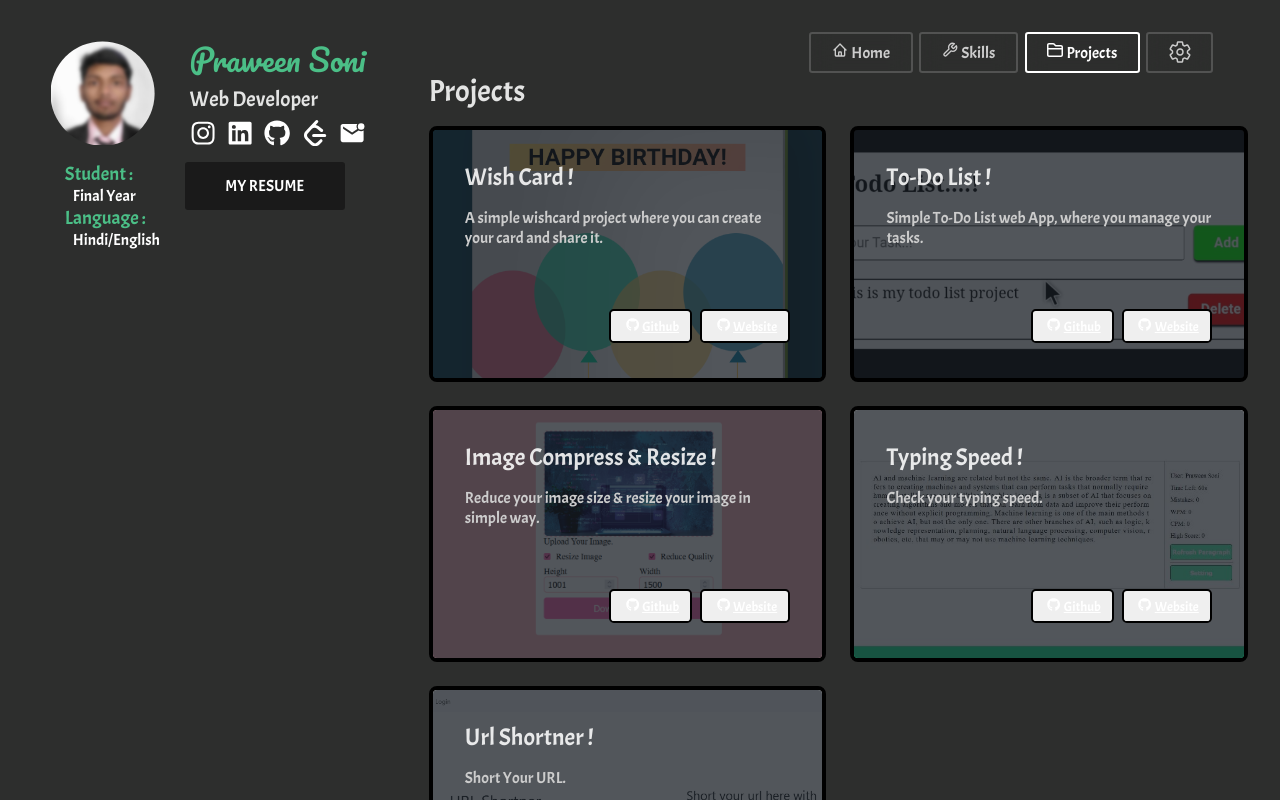
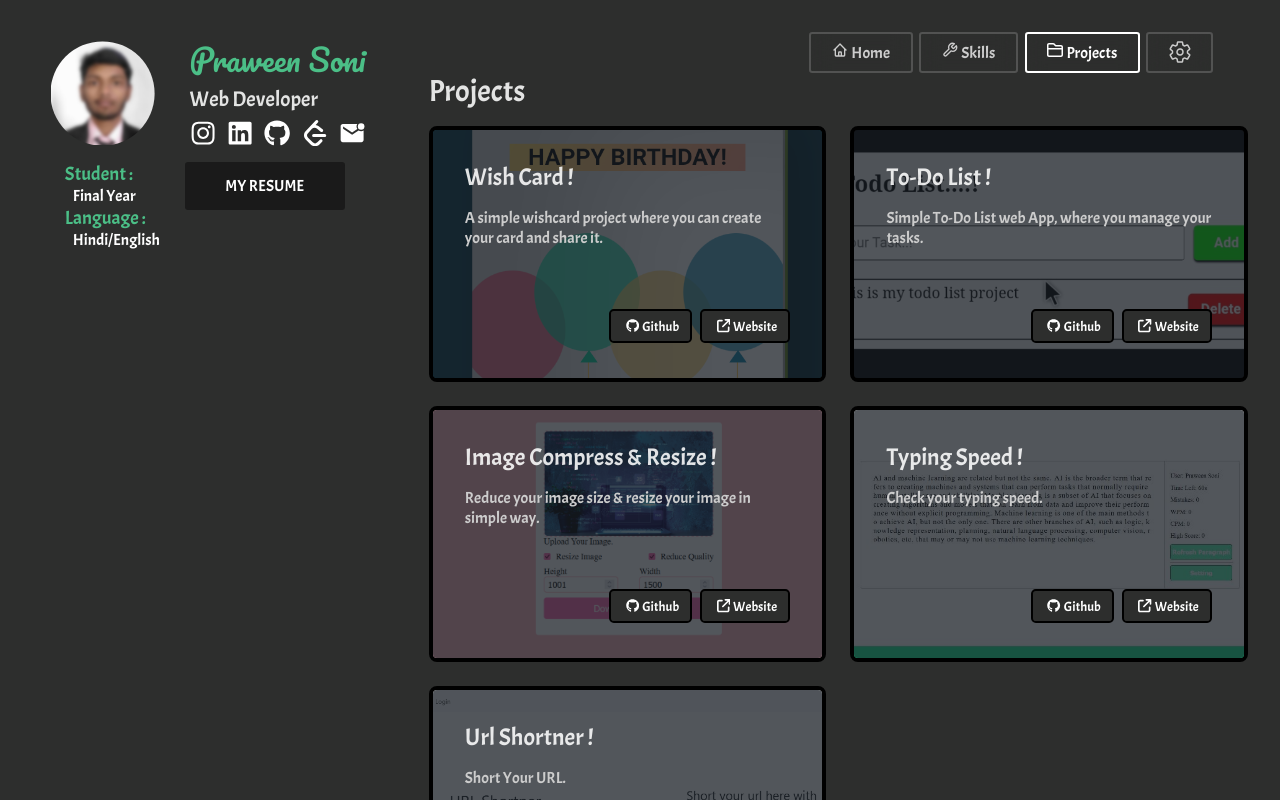
Before and after one commit to PraweenSoni/Portfolio, a React (Vite) app: page / in a window 1280 px wide. Both pictures are taken after a click on the button "Projects". Shown: the top 800 px of the page. Built offline with nearby package versions, Linux system fonts and the light colour scheme; a web font is replaced by a local one.

Commit message:
minor changes

```diff
--- a/src/components/Navbar.jsx
+++ b/src/components/Navbar.jsx
@@ -85,7 +85,7 @@ const Navbar = ({ setActiveSection }) => {
               <div className="stheme">
                 <p>Theme</p>
                 <div>System Default</div>
-                <div>Dark Mode</div>
+                <div className="TActive">Dark Mode</div>
                 <div>Light Mode</div>
               </div>
             </div>
--- a/src/components/Sections.jsx
+++ b/src/components/Sections.jsx
@@ -81,7 +81,7 @@ const ProfileCard = () => {
             <a
               title="Mail"
               aria-label="Mail"
-              href="mailto:ask.psoni@gmail.com"
+              href="mailto:ask.psoni@gmail.com?subject=Feedback%20from%20portfolio&body=Hi,%0A%0A"
               className="mail"
             >
               <IoMdMailUnread />
--- a/src/index.css
+++ b/src/index.css
@@ -14,13 +14,13 @@
   text-rendering: optimizeLegibility;
   -webkit-font-smoothing: antialiased;
   -moz-osx-font-smoothing: grayscale;
-  font-family: "Acme", sans-serif;
 }
 
 * {
   margin: 0;
   padding: 0;
   box-sizing: border-box;
+  font-family: 'Acme', sans-serif;
 }
 
 /* .HomeSec{
--- a/src/pages/ProjectCard.jsx
+++ b/src/pages/ProjectCard.jsx
@@ -1,5 +1,6 @@
+import "../styles/ProjectCard.css";
 import { FaGithub } from "react-icons/fa";
-import "../styles/ProjectCard.css";
+import { FaArrowUpRightFromSquare } from "react-icons/fa6";
 
 const ProjectCard = (props) => {
   return (
@@ -15,7 +16,7 @@ const ProjectCard = (props) => {
         <p>{props.projectDetails.desc}</p>
         <div className="project-card-actions">
           <button className="project-btn"><a href={props.projectDetails.gLink} target="_blank"><FaGithub />Github</a></button>
-          <button className="project-btn"><a href={props.projectDetails.lLink} target="_blank"><FaGithub />Website</a></button>
+          <button className="project-btn"><a href={props.projectDetails.lLink} target="_blank"><FaArrowUpRightFromSquare />Website</a></button>
         </div>
       </div>
     </div>
--- a/src/styles/Navbar.css
+++ b/src/styles/Navbar.css
@@ -49,13 +49,11 @@ nav ul li {
   list-style: none;
   margin: 0 1rem;
   transition: all 0.2s ease;
-  font-family: "Acme", sans-serif;
 }
 
 nav ul button li svg {
   margin: 0 0.2rem;
 }
-
 
 .setting{
   position: absolute;
@@ -77,7 +75,6 @@ nav ul button:nth-last-child(1):hover .setting{
   color: var(--txt-white);
 }
 .setting .sbox .stheme div{
-  font-family: 'Acme', sans-serif;
   width: 100%;
   border: none;
   border-radius: 0%;
@@ -86,6 +83,11 @@ nav ul button:nth-last-child(1):hover .setting{
   padding: .5rem 0;
   cursor: pointer;
   background-color: var(--bg-color);
+  transition: .2s ease;
+}
+.setting .sbox .stheme div.TActive{
+  color: var(--primary-colour);
+  background-color: #3d3d3d;
 }
 
 .setting .sbox .stheme div:hover{
--- a/src/styles/ProjectCard.css
+++ b/src/styles/ProjectCard.css
@@ -56,12 +56,15 @@
     border: 2px solid var(--black);
     border-radius: .3rem;
     padding: .4rem .7rem;
+    background-color: var(--bg-color);
     cursor: pointer;
     margin-left: .5rem;
 }
 .project-btn a{
     color: var(--white);
-    font-family: 'Acme', sans-serif;
+    text-decoration: none;
+    display: flex;
+    align-items: center;
 }
 .project-btn a svg{
     margin: 0 .2rem;
```
